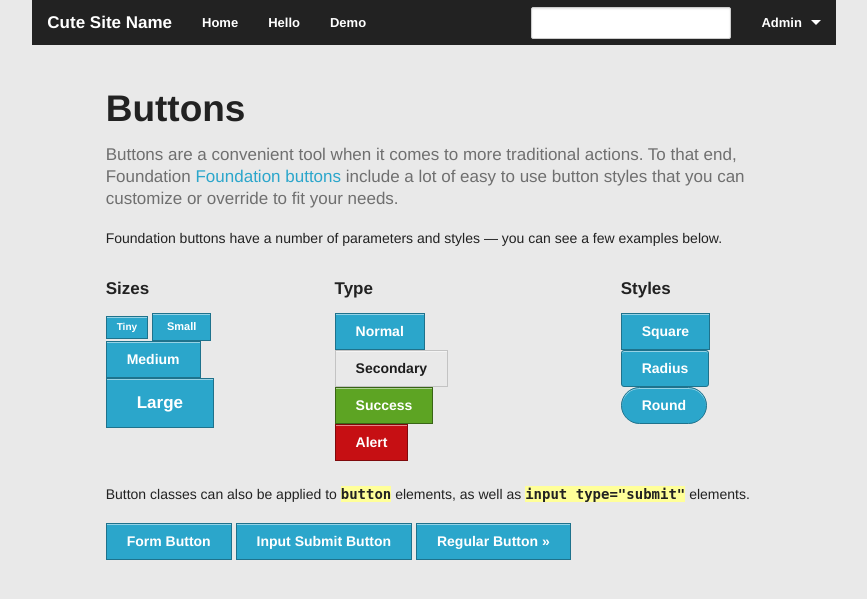
After one commit to FilterJoe/megatemplate, a Django app: page /demo/ in a window 1280 px wide. The commit adds this page. Shown: the top 599 px of the page, without its empty margins (206-1073 px from the left). Run offline with Django 3.2, Linux system fonts and the light colour scheme; parts of the project's set-up code (start-up, migrations or seed data) failed here and were passed over; some libraries are stand-ins or nearby versions.

Commit message:
missed copying over 3 files on last commit. Here they are, including style.css.

```diff
--- a/app1/views.py
+++ b/app1/views.py
@@ -30,6 +30,9 @@ def hello_view(request):
     current_time = datetime.now()
     return render_to_response('helloworld.html', locals(), context_instance=RequestContext(request))
 
+def demo_view(request):
+    return render_to_response('demo.html', locals(), context_instance=RequestContext(request))
+
 def home_view(request):
     current_time = datetime.now()
     return render_to_response('home.html', locals(), context_instance=RequestContext(request))
--- a/megatemplate/urls.py
+++ b/megatemplate/urls.py
@@ -1,5 +1,5 @@
 from django.conf.urls import patterns, include, url
-from app1.views import hello_view,home_view
+from app1.views import hello_view,home_view,demo_view
 
 from django.contrib import admin
 admin.autodiscover()
@@ -15,5 +15,6 @@ urlpatterns = patterns('',
     # Uncomment the next line to enable the admin:
     url(r'^admin/', include(admin.site.urls)),
     url(r'^hello/', view=hello_view, name='hello_page'),
+    url(r'^demo/', view=demo_view, name='demo_page'),
     url(r'^$', view=home_view, name='home_page'),
 )
--- a/static/sass/_settings.scss
+++ b/static/sass/_settings.scss
@@ -13,9 +13,9 @@
 // Colors Settings
 
 // $mainColor: #2ba6cb;
+$secondaryColor: #e9e9e9;
 // $secondaryColor: #e9e9e9;
 // $alertColor: #c60f13;
-$successColor: #5da423;
 // $successColor: #5da423;
 // $txtColor: #222;
 // $highlightColor: #ffff99;
--- a/static/sass/style.scss
+++ b/static/sass/style.scss
@@ -5,5 +5,5 @@
 */
 
 body {
-  background-color:$successColor;
+  background-color:$secondaryColor;
 }
--- a/static/stylesheets/style.css
+++ b/static/stylesheets/style.css
@@ -3,5 +3,5 @@
 */
 /* line 7, ../sass/style.scss */
 body {
-  background-color: #5da423;
+  background-color: #e9e9e9;
 }
--- /dev/null
+++ b/templates/demo.html
@@ -0,0 +1,64 @@
+{% extends "mybase.html" %}
+
+{% block title %}
+    Zurb Demo
+{% endblock title %}
+
+{% block content %}
+    <div class="row">
+        <section role="main">
+            <div class="row">
+                <div class="eight columns centered">
+                    <h2>Buttons</h2>
+                    <h5 class="subheader">Buttons are a convenient tool when it comes to more traditional actions. To
+                        that end, Foundation <a href="http://foundation.zurb.com/docs/buttons.php">Foundation buttons</a>
+                        include a lot of easy to use button styles that you can customize or
+                        override to fit your needs.</h5>
+
+                    <p>Foundation buttons have a number of parameters and styles &mdash; you can see a few examples
+                        below.
+                    <ul class="tabs-content">
+                        <li class="active" id="btnExTab">
+                            <div class="row">
+                                <div class="three columns">
+                                    <h5>Sizes</h5>
+                                    <!-- Buttons -->
+                                    <!-- Sizes -->
+                                    <a class="tiny button" href="#">Tiny</a>
+                                    <a class="small button" href="#">Small</a>
+                                    <a class="button" href="#">Medium</a>
+                                    <a class="large button" href="#">Large</a>
+                                </div>
+                                <div class="three columns offset-by-one">
+                                    <h5>Type</h5>
+                                    <!-- Types -->
+                                    <a class="button" href="#">Normal</a>
+                                    <a class="secondary button" href="#">Secondary</a>
+                                    <a class="success button" href="#">Success</a>
+                                    <a class="alert button" href="#">Alert</a>
+                                </div>
+                                <div class="three columns">
+                                    <h5>Styles</h5>
+                                    <!-- Styles -->
+                                    <a class="button" href="#">Square</a>
+                                    <a class="radius button" href="#">Radius</a>
+                                    <a class="round button" href="#">Round</a>
+                                </div>
+                            </div>
+                            <br>
+
+                            <p>Button classes can also be applied to <code>button</code> elements, as well as <code>input
+                                type="submit"</code> elements.</p>
+                            <!-- Inputs and Submits -->
+                            <button class="button">Form Button</button>
+                            <input type="submit" class="button" value="Input Submit Button"/>
+                            <a href="#" class="button">Regular Button &raquo;</a>
+                        </li>
+                    </ul>
+                    <!-------------------------------------------------------------------------------->
+                </div>
+            </div>
+        </section>
+    </div>
+
+{% endblock content %}
--- a/templates/mybase.html
+++ b/templates/mybase.html
@@ -27,7 +27,7 @@
 
 <div class="twelve columns centered">
     <div class="row">
-        <div class="six columns centered">
+        <div class="ten columns centered">
             <nav class="top-bar">
                 <ul>
                     <li class="name"><h1><a href="#">Cute Site Name</a></h1></li>
@@ -37,7 +37,7 @@
                     <ul class="left">
                         <li><a href="/">Home</a></li>
                         <li><a href="/hello/">Hello</a></li>
-                        <li><a href="/hello/">Dolly</a></li>
+                        <li><a href="/demo/">Demo</a></li>
                     </ul>
                     <ul class="right">
                         <li class="has-dropdown">
```
Also changed, not shown: templates/helloworld.html (+16 -4 lines), templates/home.html (+9 -2 lines), 2 other files.
